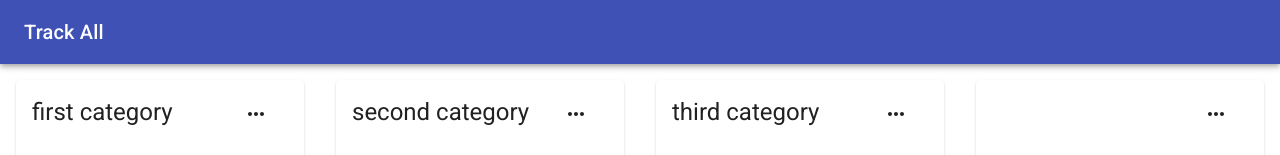
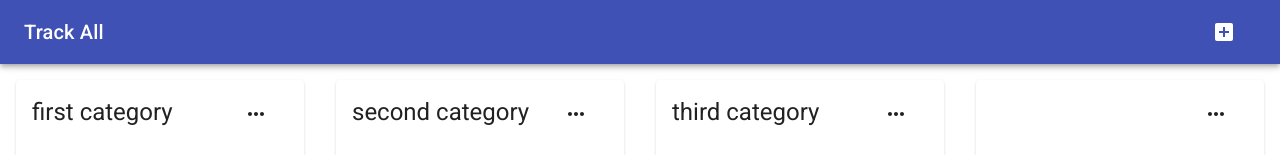
Before and after one commit to jeremeylee/TrackAll, a React (Create React App) app in the folder client/: page / in a window 1280 px wide. Shown: the top 155 px of the page. Built offline with nearby package versions, Linux system fonts and the light colour scheme; data requests are answered from the project's data file.

Commit message:
Added add button to navigation

```diff
--- a/client/src/components/Navigation.js
+++ b/client/src/components/Navigation.js
@@ -1,12 +1,27 @@
 import React from "react";
-import { AppBar, Toolbar } from "@material-ui/core";
+import { AppBar, Toolbar, Button, makeStyles } from "@material-ui/core";
+import AddBoxIcon from "@material-ui/icons/AddBox";
+import { flexbox } from "@material-ui/system";
+
+const useStyles = makeStyles({
+	root: {
+		display: "flex",
+		justifyContent: "space-between",
+	},
+});
 
 const Navigation = props => {
 	// const matches = useMediaQuery("(min-width:1024px)");
+	const classes = useStyles();
 
 	return (
 		<AppBar position="sticky">
-			<Toolbar>{props.toolBarContent}</Toolbar>
+			<Toolbar className={classes.root}>
+				{props.toolBarContent}
+				<Button color="inherit">
+					<AddBoxIcon />
+				</Button>
+			</Toolbar>
 		</AppBar>
 	);
 };
```
